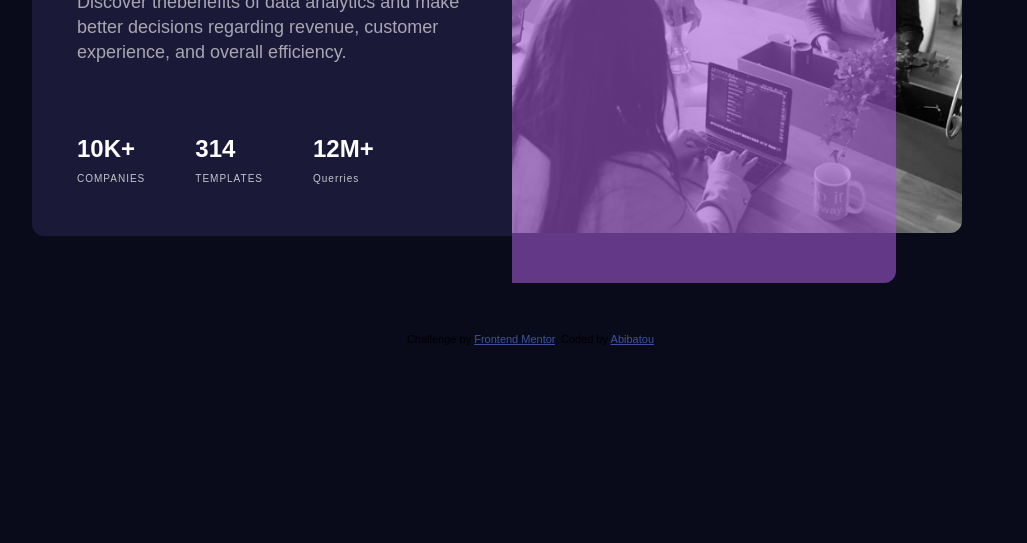
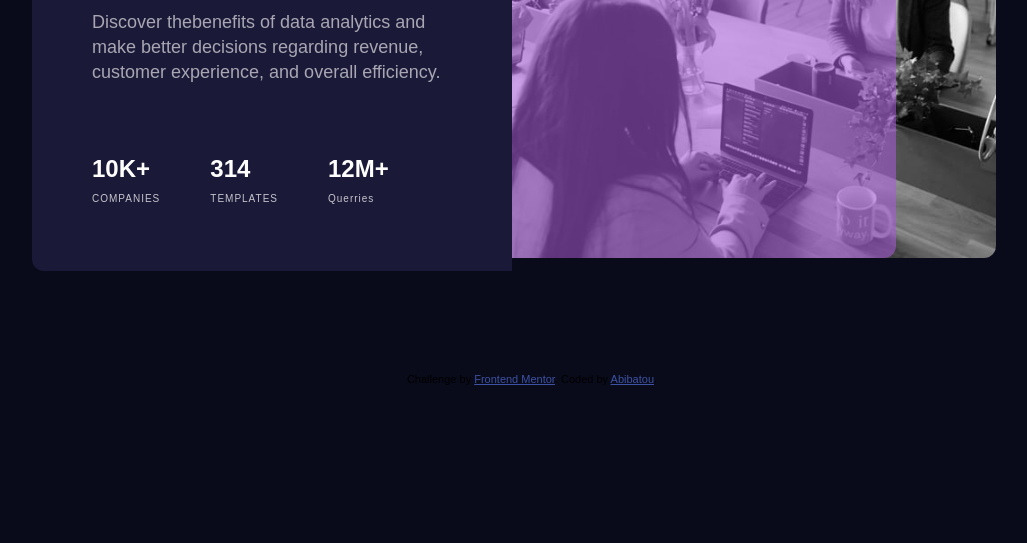
Before and after one commit to biba-sar/bussiness, a plain HTML site: page index.html in a window 1280 px wide. Shown: the part 257-800 px from the top of the page, without its empty margins (108-1135 px from the left). Drawn offline with Linux system fonts and the light colour scheme.

Commit message:
sixieme commit

```diff
--- a/style.css
+++ b/style.css
@@ -12,13 +12,13 @@ body{
 .container{
    display: flex;
    align-items: center;
-   margin: 100px auto;
+   margin: 120px auto;
    width: 1000px;
    height: 390px;
 }
 .content2 img{
-   max-width: 450px;
-   height: 390px;
+   max-width: 500px;
+   height: 400px;
    display: block;
    position: relative;
    z-index: 0;
@@ -28,9 +28,9 @@ body{
    content: "";
    position: absolute;
    display: inline-block;
-   top: 100px;
+   top: 115px;
    width: 30%;
-   height: 55%;
+   height: 50%;
    overflow: hidden;
    flex-wrap: wrap;
    border-radius: 0 12px 12px 0;
@@ -40,7 +40,7 @@ body{
 .content1{
    display: block;
    justify-content: center;
-   padding: 45px;
+   padding: 60px;
    max-width: 480px;
    min-height: 350px;
    border: none;
```
